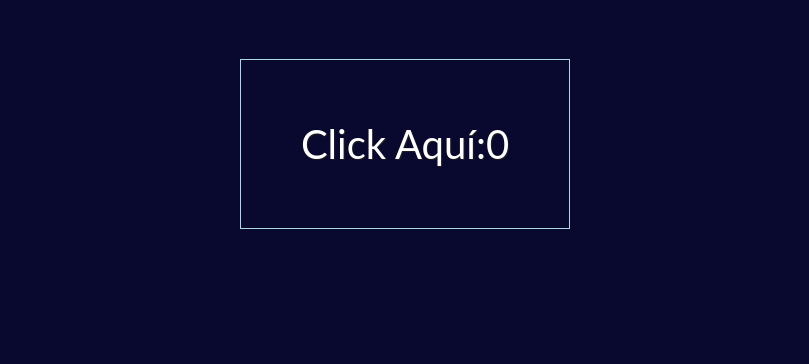
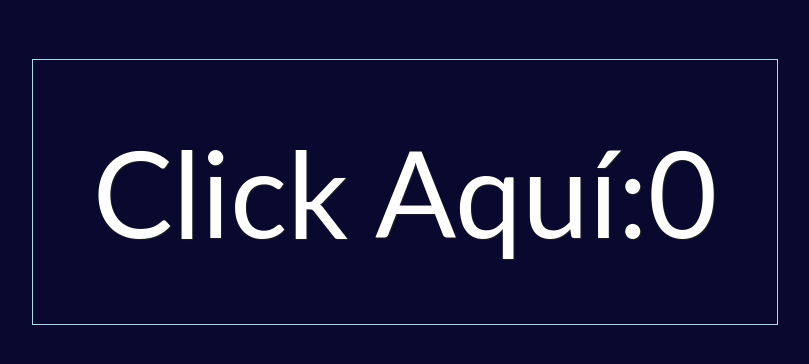
Before and after one commit to allegamboa/2b, a plain HTML site: page index.html in a window 1280 px wide. Shown: the part 178-542 px from the top of the page, without its empty margins (235-1044 px from the left). Drawn offline with Linux system fonts and the light colour scheme.

Commit message:
Update main.css

```diff
--- a/main.css
+++ b/main.css
@@ -19,7 +19,7 @@ button {
   background: transparent;
   text-shadow: 1px 1px 1px #202020;
   font-family: "Lato", sans-serif;
-  font-size: 30pt;
+  font-size: 90pt;
   border: 1px solid lightblue;
   color: #fff;
 }
```
